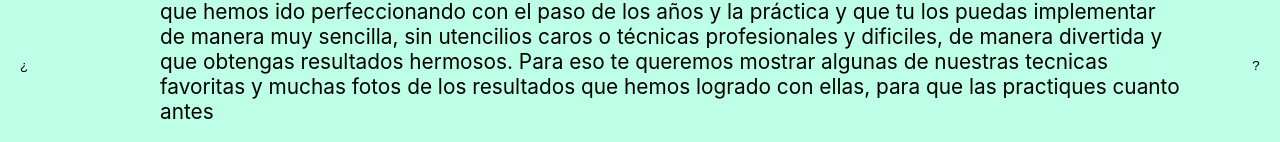
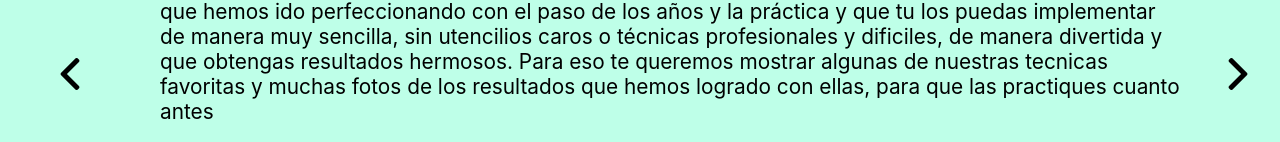
Before and after one commit to GenesisUVM/ProyectoCSS, a website: page About_us/index.html in a window 1280 px wide. Shown: the part 343-485 px from the top of the page. Drawn offline with Linux system fonts and the light colour scheme.

Commit message:
Cambios del carrusel

```diff
--- a/About_us/index.html
+++ b/About_us/index.html
@@ -41,10 +41,12 @@
                 <img class="imagenCa" src="./img/dulce_leche.webp" alt="dulces de leche de colores">
                 <img class="imagenCa" src="./img/cupcakes.jpg" alt="cupcakes">
                 <img class="imagenCa" src="./img/cheescake.jpg" alt="cheescake">
-                <button class="next-button"> ?</button>
-                <button class="previous-button">¿ </button>
-            </div>
+
+                </div>
             <p>Esperamos que sean de lo más convenientes para tus necesidades y queremos invitarte a que si tienes alguna duda o sugerencia sobre alguna técnica o receta nos comentes en nuestro foro a continuación</p>
+            <button class="next-button"> <img src="img/flecha1.png" alt="" class="next-img"></button>
+            <button class="previous-button"><img src="img/flecha2.png" alt="" class="before-img"> </button>
+
         </article>
     </section>
 <script>
--- a/About_us/style.css
+++ b/About_us/style.css
@@ -90,16 +90,20 @@ body{
     background: none;
     position: fixed;
     cursor: pointer;
-    width: 3rem;
+    width: 1rem;
 
   }
   .previous-button{
-    left: 0;
+    left: 3rem;
     top:50%;
+
   }
   .next-button{
-    right: 0;
+    right: 3rem;
     top: 50%;
+  }
+  .before-img, .next-img{
+    width: 2rem;
   }
 
 /*a partir de los 1100px hacia abajo cambian estos estilos de la pagina*/
```
